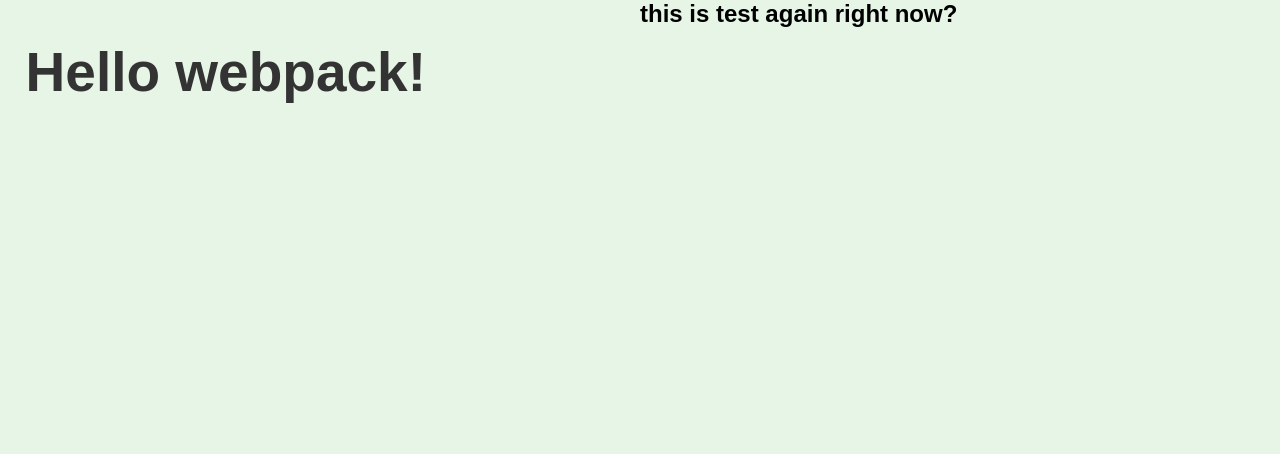
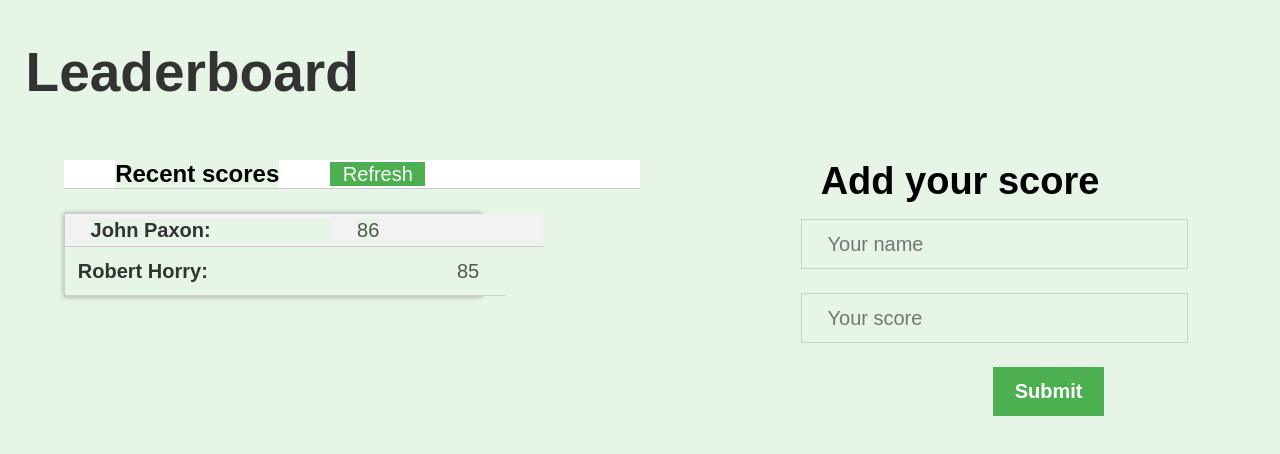
Before and after one commit to eamador1/leaderboard, a website built with webpack: page dist/index.html in a window 1280 px wide. Built offline with nearby package versions, Linux system fonts and the light colour scheme; no server answers.

```diff
--- a/dist/index.html
+++ b/dist/index.html
@@ -3,10 +3,36 @@
   <head>
     <meta charset="UTF-8" />
     <meta name="viewport" content="width=device-width, initial-scale=1.0" />
-    <title>Wbpack Exercise</title>
+    <title>LEADERBOARD</title>
   <script defer src="index.js"></script></head>
   <body>
-    <h1>Hello webpack!</h1>
-    <h2>this is test again right now?</h2>
+    <h1>Leaderboard</h1>
+<section class="displaySection">
+  <div>
+    <h4>Recent scores</h4>
+    <button class="refresh">Refresh</button>
+  </div>
+  <div class="displayList">
+    <div class="player">
+      <h5>John Paxon:</h5>
+      <span>86</span>
+    </div>
+    <div class="player">
+      <h5>Robert Horry:</h5>
+      <span>85</span>
+    </div>
+  </div>
+</section>
+<section class="addScore">
+  <div>
+    <h4>Add your score</h4>
+  </div>
+  <form class="addForm">
+    <input type="textbox" name="user" class="name" placeholder="Your name">
+    <input type="textbox" name="score" class="score" placeholder="Your score">
+    <input type="submit" class="submit">
+  </form>
+</section>
+
   </body>
 </html>
--- a/package.json
+++ b/package.json
@@ -6,7 +6,8 @@
   "scripts": {
     "watch": "webpack --watch",
     "start": "webpack serve --open",
-    "build": "webpack"
+    "build": "webpack",
+    "deploy": "npm run build && netlify deploy --prod --dir ./build"
   },
   "keywords": [],
   "author": "",
```
Also changed, not shown: dist/index.js (+12 -2 lines).
